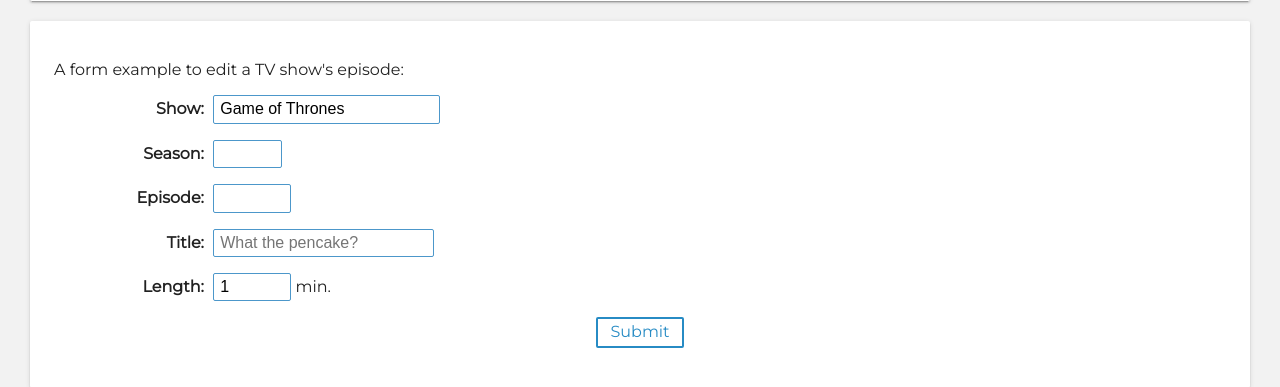
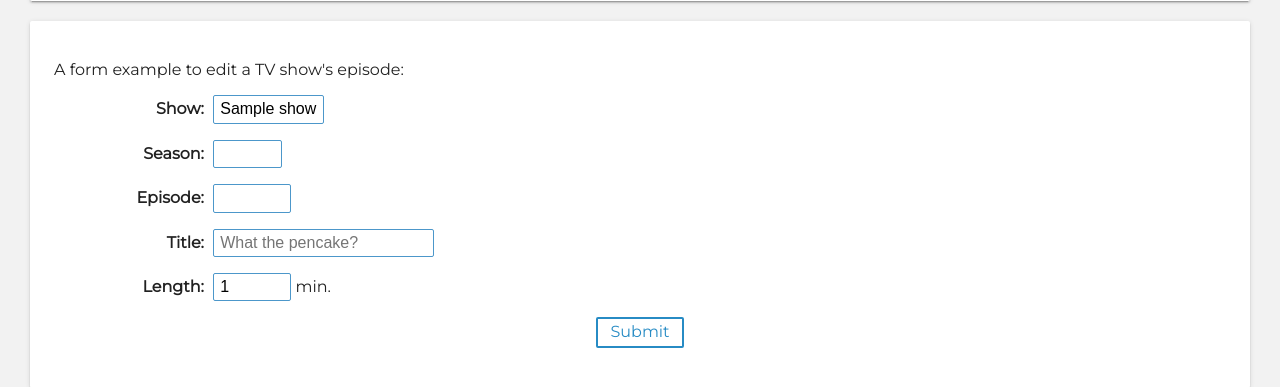
Before and after one commit to ArekSzreiber/CC-web-PA, a Flask app: page /design in a window 1280 px wide. Shown: the part 1305-1692 px from the top of the page. Run offline with Flask 2, Linux system fonts and the light colour scheme; a database or web service that is not in the repository returns one stand-in record (values such as "Sample title"); some libraries are stand-ins or nearby versions.

Commit message:
design form shows true titles

```diff
--- a/templates/design.html
+++ b/templates/design.html
@@ -151,12 +151,10 @@
                     <p class="form-element">
                         <label class="form-element-label" for="form-example-show">Show:</label>
                         <select name="show" id="form-example-show">
-                                <option value="Game of Thrones">Game of Thrones</option>
-                                <option value="">Lost (2004)</option>
-                                <option value="">South Park (1997)</option>
-                                <option value="">How I met your mother (2005)</option>
-                                <option value="">Legion (2017)</option>
-                            </select>
+                            {% for show in shows %}
+                            <option value="{{ show['title'] }}">{{ show['title'] }}</option>
+                            {% endfor %}
+                        </select>
                     </p>
                     <p class="form-element">
                         <label class="form-element-label" for="form-example-season">Season:</label>
```
